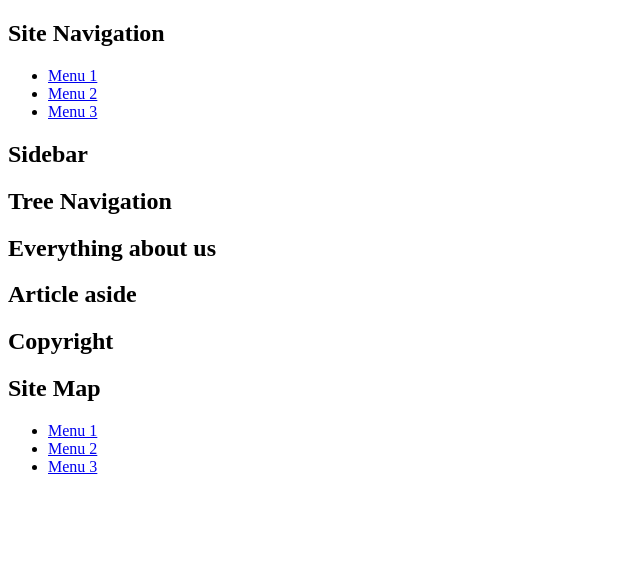
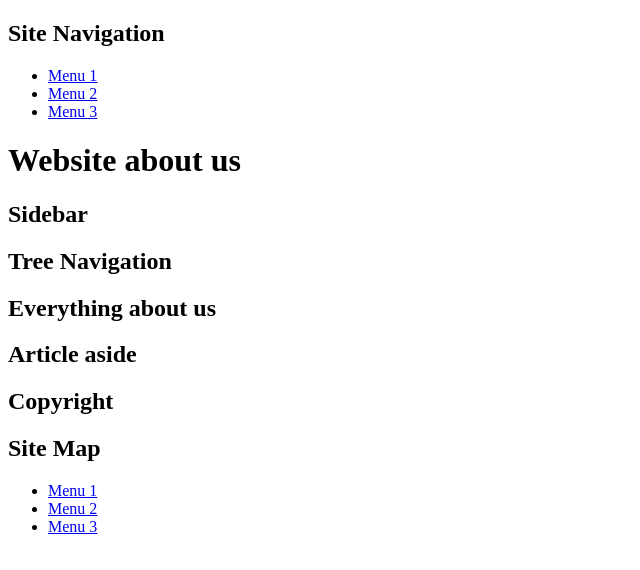
Before and after one commit to paul-ld/wdi-prework, a plain HTML site: page index.html in a window 1280 px wide. Shown: the whole page, without its empty margins (0-640 px from the left). Drawn offline with Linux system fonts and the light colour scheme.

Commit message:
Step 10 test 3

```diff
--- a/index.html
+++ b/index.html
@@ -17,6 +17,7 @@
       </nav>
     </header>
     <main role="main">
+      <h1>Website about us</h1>
       <section id="sidebar">
         <h2>Sidebar</h2>
         <!-- Sidebar goes here -->
```
